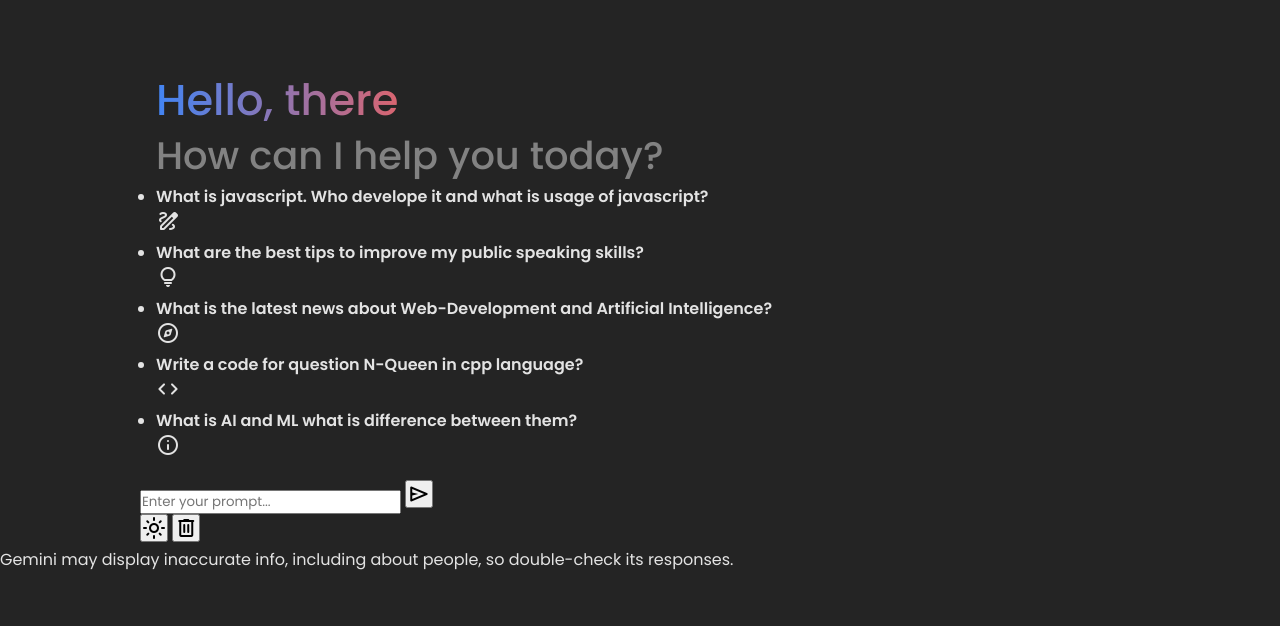
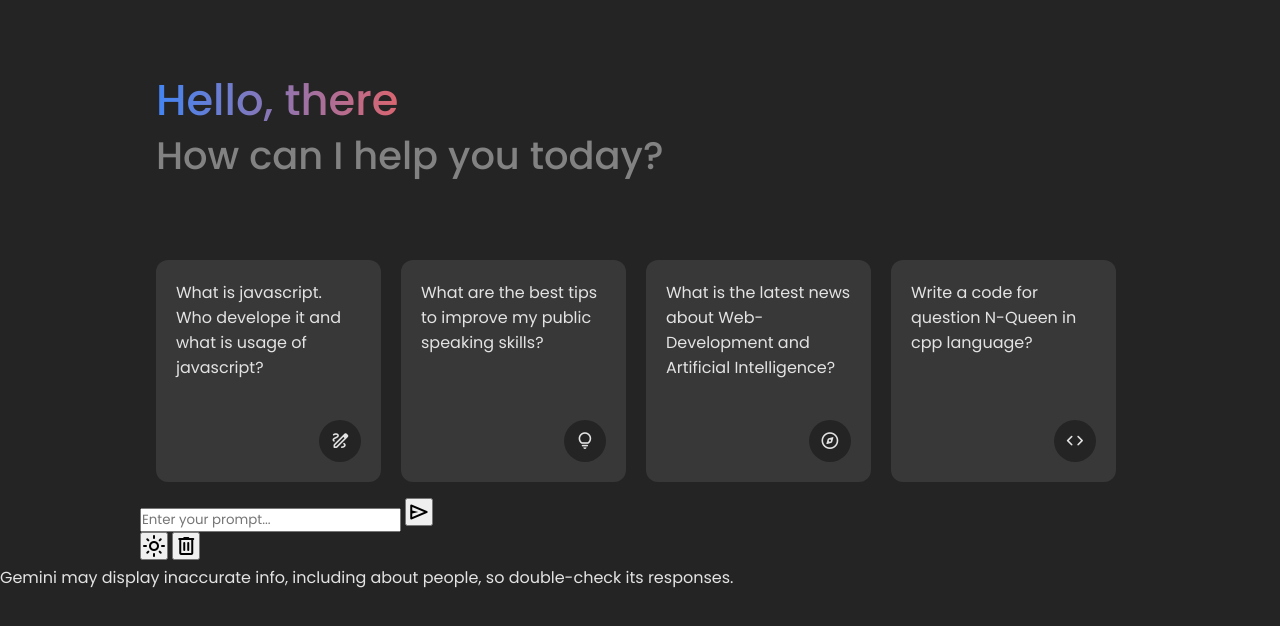
Before and after one commit to yash28goyal/Gemini-Clone, a plain HTML site: page index.html in a window 1280 px wide. Drawn offline with nearby package versions, Linux system fonts and the light colour scheme.

Commit message:
CSS UPDATED

```diff
--- a/style.css
+++ b/style.css
@@ -64,3 +64,45 @@
     font-size: 2.4rem;
     color: var(--subheading-color);
 }
+
+.suggest {
+    margin-top: 9.5vh;
+    list-style: none;
+    display: flex;
+    gap: 1.25rem;
+    overflow-x: auto;
+    scrollbar-width: none;
+}
+
+.suggest .suggestions {
+    padding: 1.25rem;
+    cursor: pointer;
+    width: 225px;
+    flex-shrink: 0;
+    border-radius: 0.75rem;
+    background: var(--secondary-color);
+    display: flex;
+    flex-direction: column;
+    align-items: flex-end;
+    justify-content: space-between;
+}
+
+.suggest .suggestions:hover {
+    background: var(--secondary-hover-color);
+}
+
+.suggest .suggestions .text {
+    font-weight: 400;
+}
+
+.suggest .suggestions .icon {
+    height: 42px;
+    width: 42px;
+    font-size: 1.3rem;
+    margin-top: 2.5rem;
+    display: flex;
+    align-items: center;
+    justify-content: center;
+    border-radius: 50%;
+    background: var(--primary-color);
+}
```
